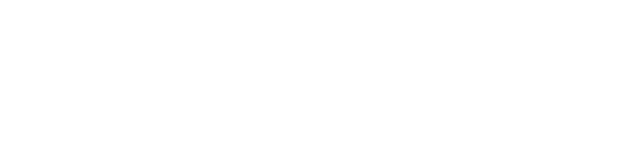
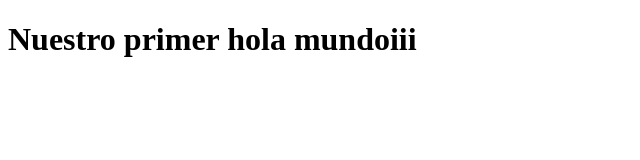
Before and after one commit to Jperlaza235/contable, a plain HTML site: page index.html in a window 1280 px wide. Shown: the whole page, without its empty margins (0-640 px from the left). Drawn offline with Linux system fonts and the light colour scheme.

Commit message:
hola mundo

```diff
--- a/index.html
+++ b/index.html
@@ -6,6 +6,7 @@
         <title>Document</title>
     </head>
     <body>
+        <h1>Nuestro primer hola mundoiii</h1>
 
     </body>
 </html>
```
Lines whose indentation alone changed are shown as unchanged.
